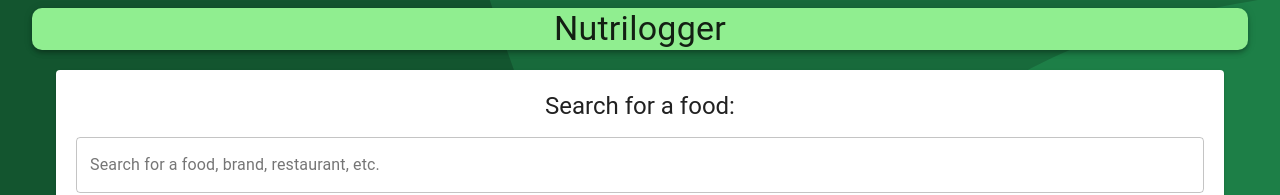
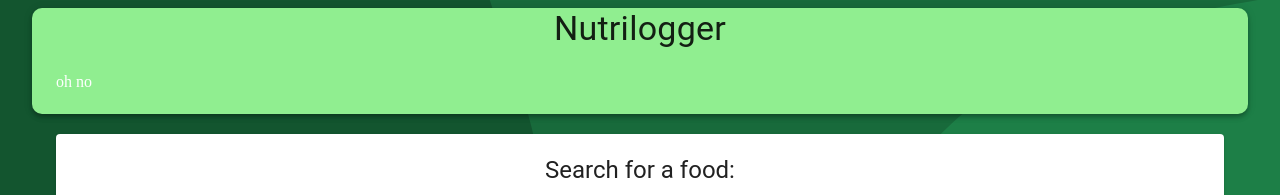
Before and after one commit to ethansilvas/nutrilogger-web, a React (Create React App) app in the folder nutrilogger-frontend/: page /search in a window 1280 px wide. Shown: the top 195 px of the page. Built offline with nearby package versions, Linux system fonts and the light colour scheme; no server answers.

Commit message:
clean errors and start login

```diff
--- a/nutrilogger-frontend/src/App.js
+++ b/nutrilogger-frontend/src/App.js
@@ -4,12 +4,8 @@ import { Container } from '@material-ui/core';
 
 import Home from './components/Home/Home';
 import MainNav from "./components/MainNav/MainNav";
-import useStyles from './styles';
-
 
 const App = () => {
-    const classes = useStyles();
-
     return (
         <BrowserRouter>
             <Container maxWidth='lg'>
--- a/nutrilogger-frontend/src/components/FoodSearch/FoodSearch.js
+++ b/nutrilogger-frontend/src/components/FoodSearch/FoodSearch.js
@@ -6,7 +6,6 @@ import { useLocation, useHistory } from 'react-router-dom';
 import Food from '../Food/Food';
 import { getFood } from '../../actions/search';
 import useStyles from './styles';
-import { Card } from '@material-ui/core';
 
 function useQuery() {
     return new URLSearchParams(useLocation().search);
--- a/nutrilogger-frontend/src/components/MainNav/MainNav.js
+++ b/nutrilogger-frontend/src/components/MainNav/MainNav.js
@@ -1,5 +1,5 @@
 import React from "react";
-import { AppBar, Typography } from "@material-ui/core";
+import { AppBar, Avatar, Toolbar, Typography } from "@material-ui/core";
 import { Link } from "react-router-dom";
 
 import useStyles from './styles';
@@ -7,9 +7,20 @@ import useStyles from './styles';
 const MainNav = () => {
     const classes = useStyles();
 
+    const user = null;
+
     return (
         <AppBar position='static' className={classes.mainNav}>
             <Typography className={classes.heading} component={Link} to='/' variant='h4' align='center'>Nutrilogger</Typography>
+            <Toolbar className={classes.toolbar}>
+                {
+                    user ? (
+                        <Avatar></Avatar>
+                    ) : (
+                        'oh no'
+                    )
+                }
+            </Toolbar>
         </AppBar>
     );
 }
--- a/nutrilogger-frontend/src/components/MainNav/styles.js
+++ b/nutrilogger-frontend/src/components/MainNav/styles.js
@@ -1,5 +1,4 @@
 import { makeStyles } from "@material-ui/core";
-import { lightGreen } from "@material-ui/core/colors";
 
 export default makeStyles(() => ({
     mainNav: {
```
